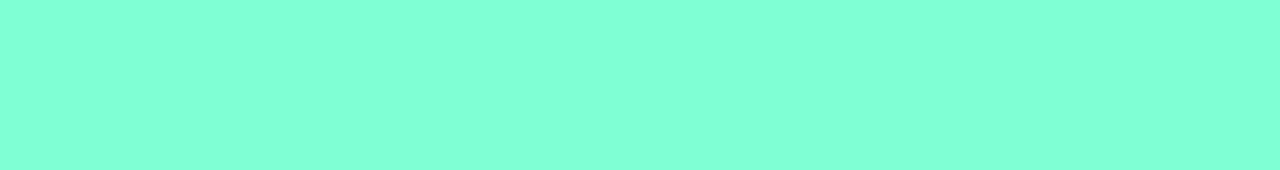
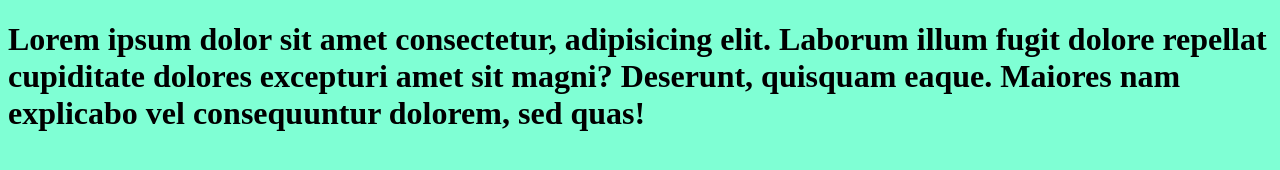
Before and after one commit to AgusMontero1/Git-and-github, a plain HTML site: page index.html in a window 1280 px wide. Drawn offline with Linux system fonts and the light colour scheme.

Commit message:
cambio html

```diff
--- a/index.html
+++ b/index.html
@@ -8,6 +8,10 @@
 <link rel="stylesheet" href="Style.css">
 </head>
 <body>
+    <header>
+        <title>BUENDIA</title>
+        <h1>Lorem ipsum dolor sit amet consectetur, adipisicing elit. Laborum illum fugit dolore repellat cupiditate dolores excepturi amet sit magni? Deserunt, quisquam eaque. Maiores nam explicabo vel consequuntur dolorem, sed quas!</h1>
+    </header>
 
 </body>
 </html>
```
Also changed, not shown: hom.html (added).
